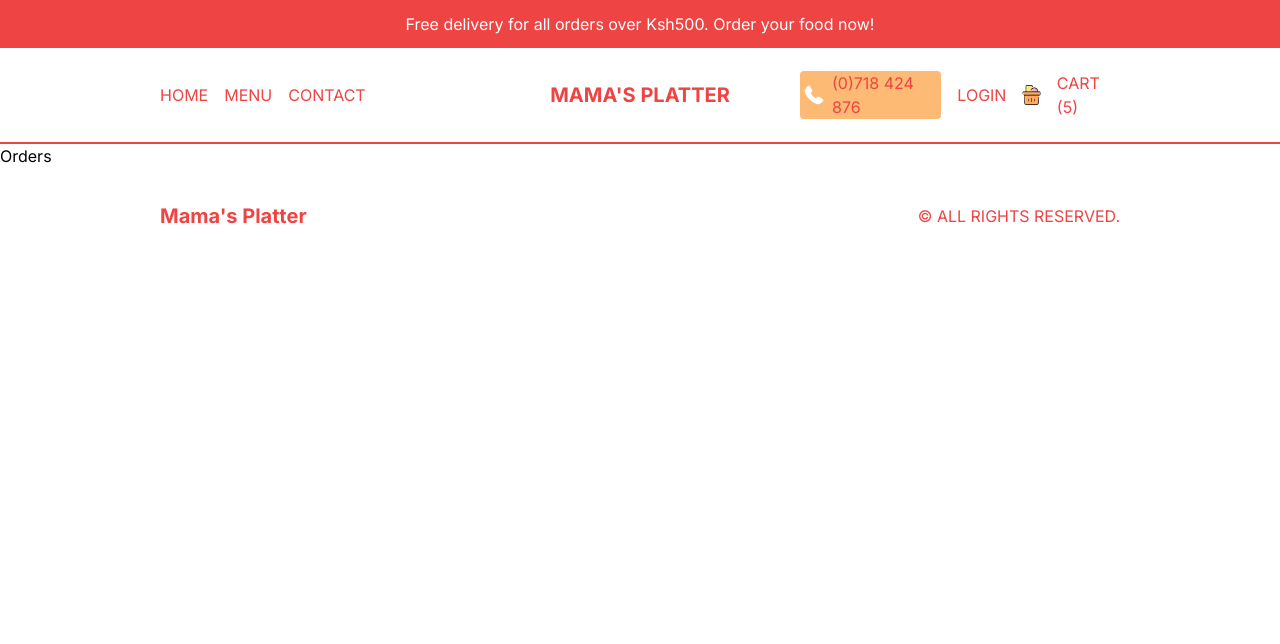
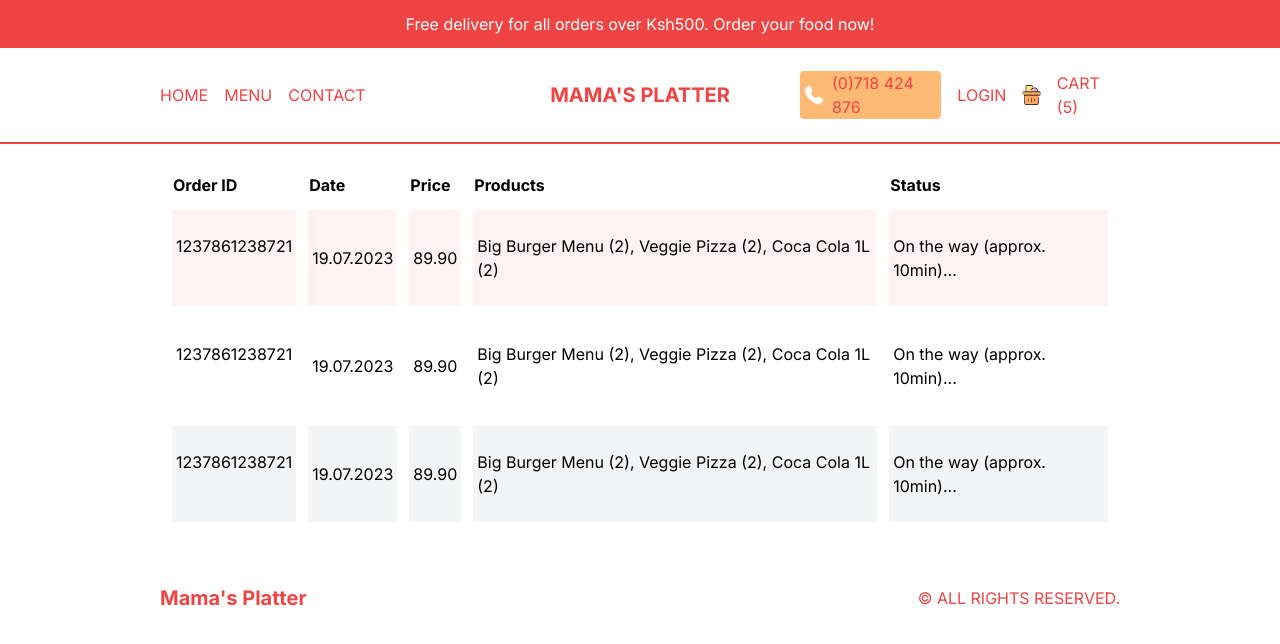
Before and after one commit to Ase020/mama-platter, a Next.js app: page /orders in a window 1280 px wide. Shown: the top 644 px of the page. Built offline with nearby package versions, Linux system fonts and the light colour scheme.

Commit message:
orders page build

```diff
--- a/src/app/orders/page.tsx
+++ b/src/app/orders/page.tsx
@@ -1,7 +1,49 @@
-type Props = {};
+const Orders = () => {
+  return (
+    <div className="p-4 lg:px-20 xl:px-40">
+      <table className="w-full border-separate border-spacing-3">
+        <thead className="">
+          <tr className="text-left">
+            <th className="hidden md:block">Order ID</th>
+            <th>Date</th>
+            <th>Price</th>
+            <th className="hidden md:block">Products</th>
+            <th>Status</th>
+          </tr>
+        </thead>
 
-const Orders = (props: Props) => {
-  return <div>Orders</div>;
+        <tbody className="">
+          <tr className="text-sm md:text-base bg-red-50">
+            <td className="hidden md:block py-6 px-1">1237861238721</td>
+            <td className="py-6 px-1">19.07.2023</td>
+            <td className="py-6 px-1">89.90</td>
+            <td className="hidden md:block py-6 px-1">
+              Big Burger Menu (2), Veggie Pizza (2), Coca Cola 1L (2)
+            </td>
+            <td className="py-6 px-1">On the way (approx. 10min)...</td>
+          </tr>
+          <tr className="text-sm md:text-base odd:bg-gray-100">
+            <td className="hidden md:block py-6 px-1">1237861238721</td>
+            <td className="py-6 px-1">19.07.2023</td>
+            <td className="py-6 px-1">89.90</td>
+            <td className="hidden md:block py-6 px-1">
+              Big Burger Menu (2), Veggie Pizza (2), Coca Cola 1L (2)
+            </td>
+            <td className="py-6 px-1">On the way (approx. 10min)...</td>
+          </tr>
+          <tr className="text-sm md:text-base odd:bg-gray-100">
+            <td className="hidden md:block py-6 px-1">1237861238721</td>
+            <td className="py-6 px-1">19.07.2023</td>
+            <td className="py-6 px-1">89.90</td>
+            <td className="hidden md:block py-6 px-1">
+              Big Burger Menu (2), Veggie Pizza (2), Coca Cola 1L (2)
+            </td>
+            <td className="py-6 px-1">On the way (approx. 10min)...</td>
+          </tr>
+        </tbody>
+      </table>
+    </div>
+  );
 };
 
 export default Orders;
```
